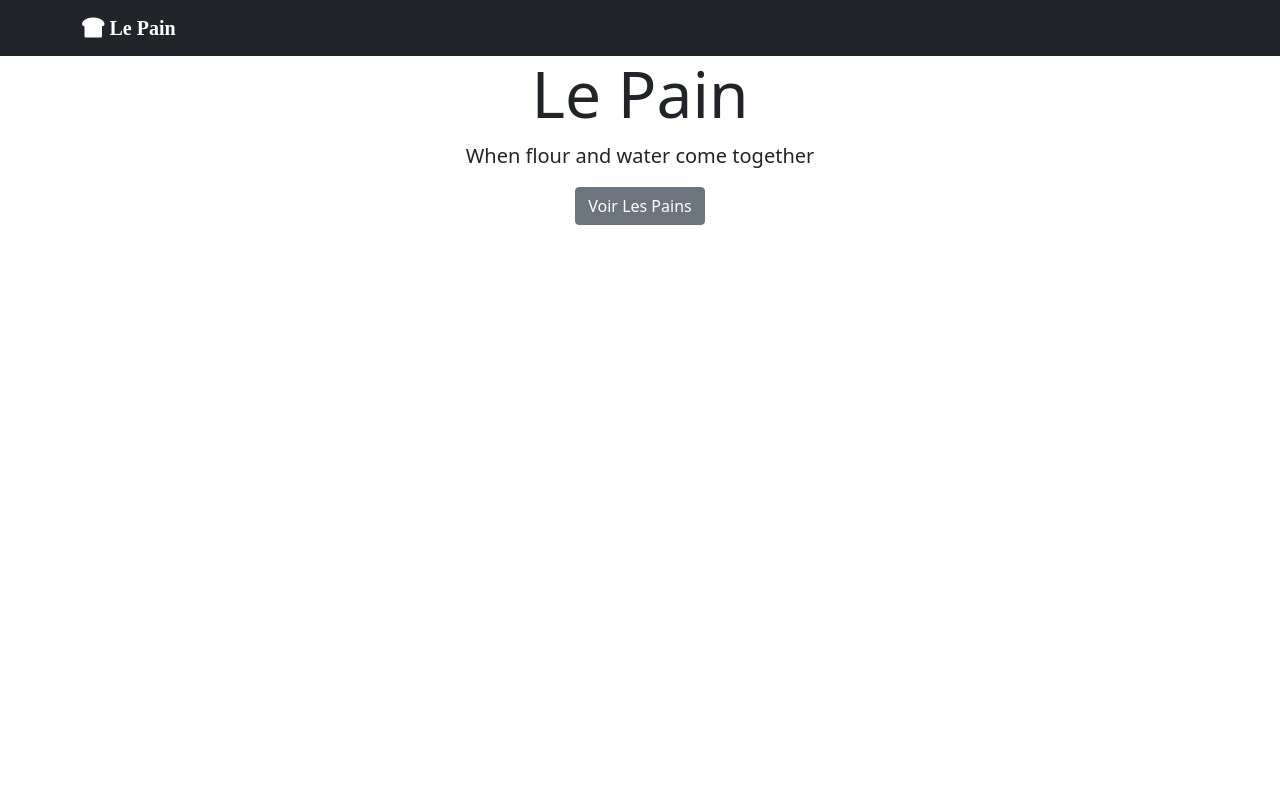
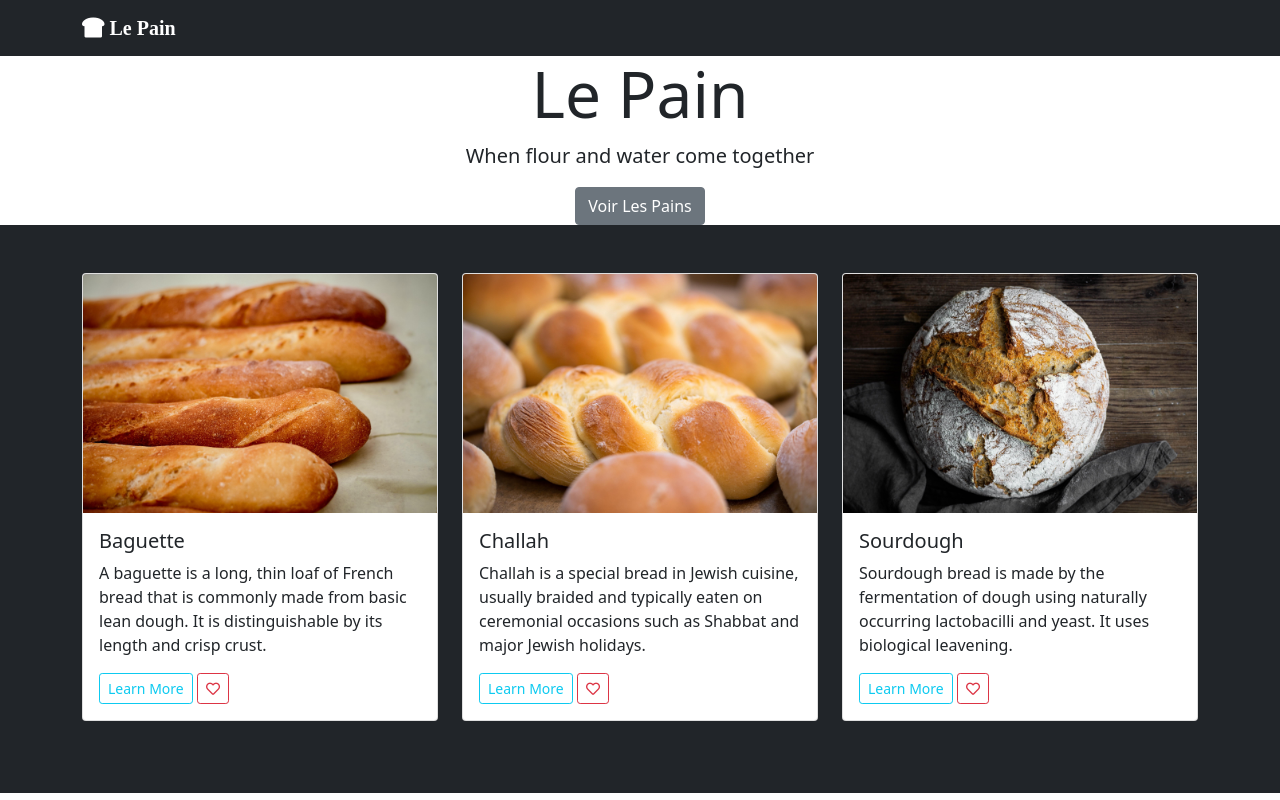
Before and after one commit to JessicaJJBryant/LePain, a plain HTML site: page index.html in a window 1280 px wide. Drawn offline with nearby package versions, Linux system fonts and the light colour scheme.

Commit message:
Build Gallery section

```diff
--- a/index.html
+++ b/index.html
@@ -1,5 +1,6 @@
 <!DOCTYPE html>
 <html lang="en">
+
 <head>
     <meta charset="UTF-8">
     <meta http-equiv="X-UA-Compatible" content="IE=edge">
@@ -7,13 +8,16 @@
     <meta name="description" content="Le Pain | When flour and water come together">
     <meta name="author" content="JJ Bryant">
     <!-- Link to Font Awesome -->
-    <link rel="stylesheet" href="https://use.fontawesome.com/releases/v5.15.4/css/all.css" integrity="sha384-DyZ88mC6Up2uqS4h/KRgHuoeGwBcD4Ng9SiP4dIRy0EXTlnuz47vAwmeGwVChigm" crossorigin="anonymous">
+    <link rel="stylesheet" href="https://use.fontawesome.com/releases/v5.15.4/css/all.css"
+        integrity="sha384-DyZ88mC6Up2uqS4h/KRgHuoeGwBcD4Ng9SiP4dIRy0EXTlnuz47vAwmeGwVChigm" crossorigin="anonymous">
     <!-- Link to Bootstrap -->
-    <link href="https://cdn.jsdelivr.net/npm/bootstrap@5.1.1/dist/css/bootstrap.min.css" rel="stylesheet" integrity="sha384-F3w7mX95PdgyTmZZMECAngseQB83DfGTowi0iMjiWaeVhAn4FJkqJByhZMI3AhiU" crossorigin="anonymous">
+    <link href="https://cdn.jsdelivr.net/npm/bootstrap@5.1.1/dist/css/bootstrap.min.css" rel="stylesheet"
+        integrity="sha384-F3w7mX95PdgyTmZZMECAngseQB83DfGTowi0iMjiWaeVhAn4FJkqJByhZMI3AhiU" crossorigin="anonymous">
     <!-- Link to CSS file -->
     <link rel="stylesheet" href="style.css">
     <title>Le Pain</title>
 </head>
+
 <body>
     <!-- Navbar Component from Bootstrap -->
     <!-- The "navbar-dark" class is used on navbars with a dark background so the text can be seen -->
@@ -33,9 +37,61 @@
         <p class="lead">When flour and water come together</p>
         <a href="#gallery" class="btn btn-secondary">Voir Les Pains</a>
     </section>
+    <!-- Gallery -->
+    <section id="gallery" class="bg-dark p-5 ">
+        <div class="container">
+            <div class="row">
+                <!-- Card 1 -->
+                <section class="mb-4 col-lg-4">
+                    <div class="card">
+                        <img src="Images/baguette.jpg" class="card-img-top" alt="Baguette bread">
+                        <div class="card-body">
+                            <h5 class="card-title">Baguette</h5>
+                            <p class="card-text">A baguette is a long, thin loaf of French bread that is commonly made from basic lean dough. It is distinguishable by its length and crisp crust.</p>
+                            <a href="https://en.wikipedia.org/wiki/Baguette" class="btn btn-outline-info btn-sm">Learn More</a>
+                            <a href="#" class="btn btn-outline-danger btn-sm">
+                                <i class="far fa-heart"></i>
+                            </a>
+                        </div>
+                    </div>
+                </section>
+                <!-- Card 2 -->
+                <section class="mb-4 col-lg-4">
+                    <div class="card">
+                        <img src="Images/challah.jpg" class="card-img-top" alt="Challah bread">
+                        <div class="card-body">
+                            <h5 class="card-title">Challah</h5>
+                            <p class="card-text">Challah is a special bread in Jewish cuisine, usually braided and typically eaten on ceremonial occasions such as Shabbat and major Jewish holidays.</p>
+                            <a href="https://en.wikipedia.org/wiki/Challah" class="btn btn-outline-info btn-sm">Learn More</a>
+                            <a href="#" class="btn btn-outline-danger btn-sm">
+                                <i class="far fa-heart"></i>
+                            </a>
+                        </div>
+                    </div>
+                </section>
+                <!-- Card 3 -->
+                <section class="mb-4 col-lg-4">
+                    <div class="card">
+                        <img src="Images/sourdough.jpg" class="card-img-top" alt="Baguette bread">
+                        <div class="card-body">
+                            <h5 class="card-title">Sourdough</h5>
+                            <p class="card-text">Sourdough bread is made by the fermentation of dough using naturally occurring lactobacilli and yeast. It uses biological leavening.</p>
+                            <a href="https://en.wikipedia.org/wiki/Sourdough" class="btn btn-outline-info btn-sm">Learn More</a>
+                            <a href="#" class="btn btn-outline-danger btn-sm">
+                                <i class="far fa-heart"></i>
+                            </a>
+                        </div>
+                    </div>
+                </section>
+            </div>
+        </div>
+    </section>
 
 
     <!-- Link to Bootstrap JavaScript -->
-    <script src="https://cdn.jsdelivr.net/npm/bootstrap@5.1.1/dist/js/bootstrap.bundle.min.js" integrity="sha384-/bQdsTh/da6pkI1MST/rWKFNjaCP5gBSY4sEBT38Q/9RBh9AH40zEOg7Hlq2THRZ" crossorigin="anonymous"></script>
+    <script src="https://cdn.jsdelivr.net/npm/bootstrap@5.1.1/dist/js/bootstrap.bundle.min.js"
+        integrity="sha384-/bQdsTh/da6pkI1MST/rWKFNjaCP5gBSY4sEBT38Q/9RBh9AH40zEOg7Hlq2THRZ"
+        crossorigin="anonymous"></script>
 </body>
+
 </html>
```
Lines whose indentation alone changed are shown as unchanged.
